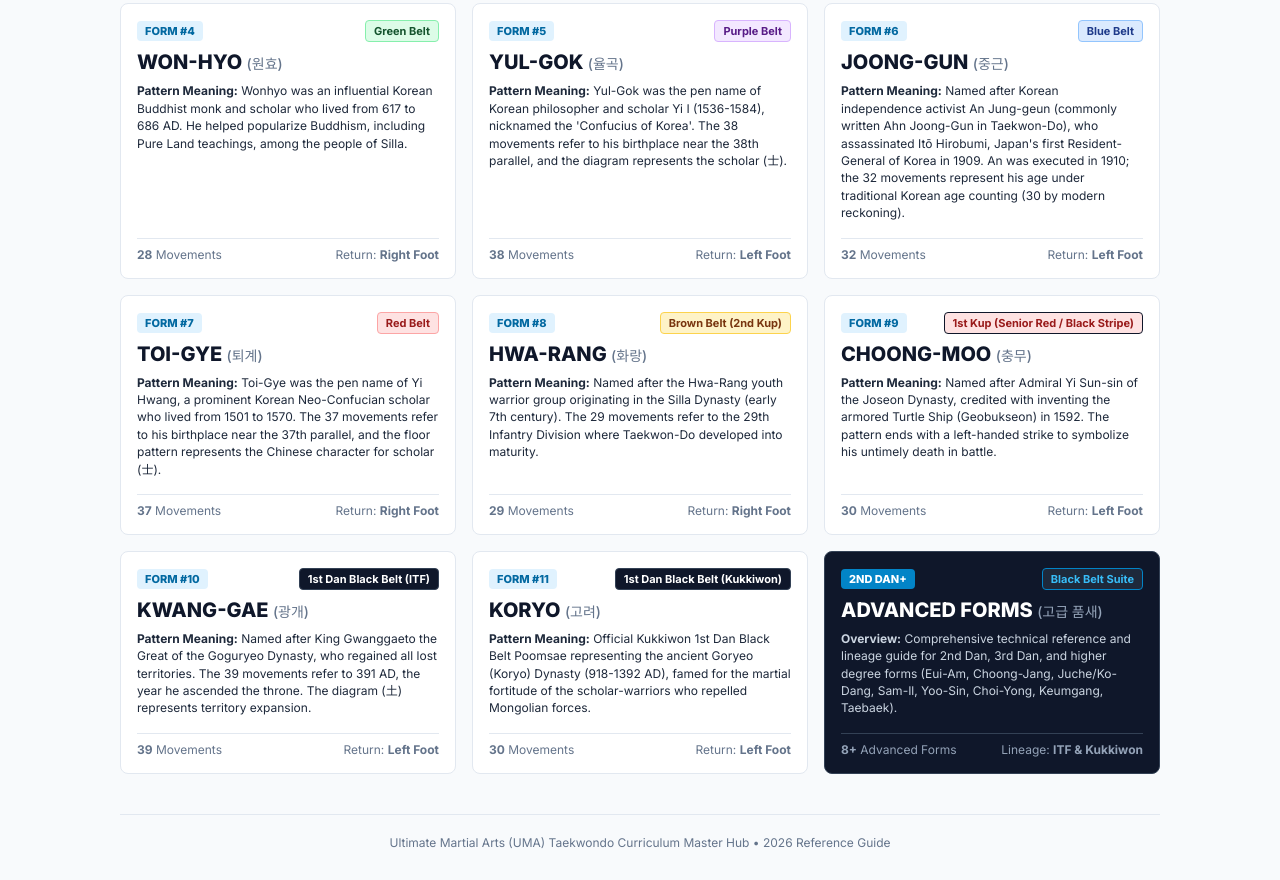
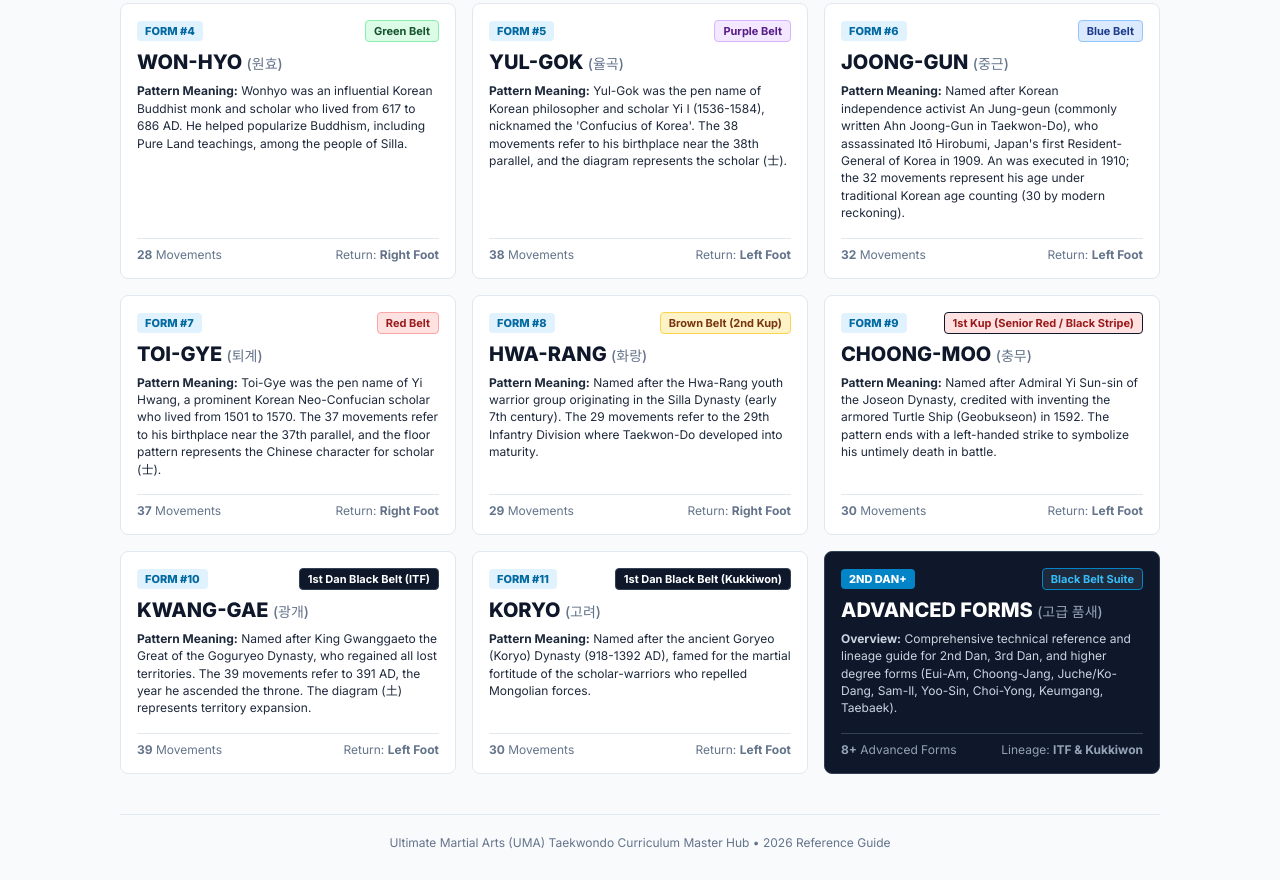
Before and after one commit to joeleyba/taekwondo, a plain HTML site: page index.html in a window 1280 px wide. Shown: the part 622-1502 px from the top of the page. Drawn offline with Linux system fonts and the light colour scheme.

Commit message:
Koryo revise

```diff
--- a/index.html
+++ b/index.html
@@ -416,7 +416,7 @@
             <span class="card-belt" style="background-color: #0f172a; color: #ffffff; border: 1.5px solid #334155;">1st Dan Black Belt (Kukkiwon)</span>
           </div>
           <div class="card-title">KORYO <span class="card-korean">(고려)</span></div>
-          <div class="card-meaning"><strong>Pattern Meaning:</strong> Official Kukkiwon 1st Dan Black Belt Poomsae representing the ancient Goryeo (Koryo) Dynasty (918-1392 AD), famed for the martial fortitude of the scholar-warriors who repelled Mongolian forces.</div>
+          <div class="card-meaning"><strong>Pattern Meaning:</strong> Named after the ancient Goryeo (Koryo) Dynasty (918-1392 AD), famed for the martial fortitude of the scholar-warriors who repelled Mongolian forces.</div>
         </div>
         <div class="card-meta">
           <span><strong>30</strong> Movements</span>
```
